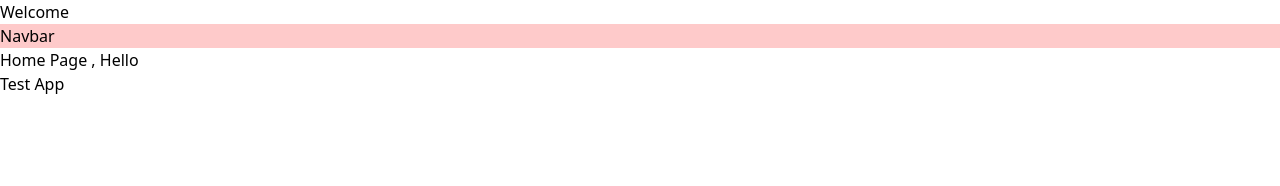
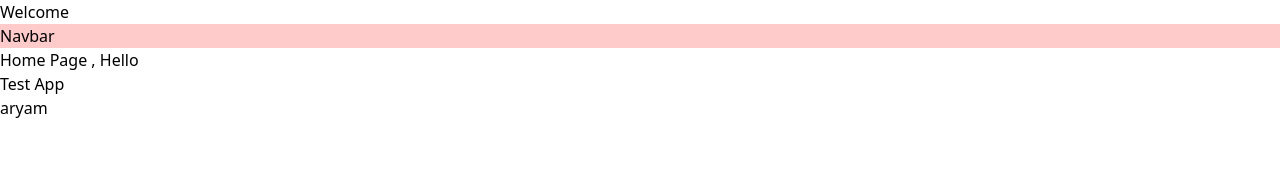
Before and after one commit to AASB7/Training_Project, a Next.js app: page / in a window 1280 px wide. Shown: the top 186 px of the page. Built offline with nearby package versions, Linux system fonts and the light colour scheme.

Commit message:
Add my name in page file

```diff
--- a/app/page.jsx
+++ b/app/page.jsx
@@ -8,6 +8,7 @@ export default function Home() {
     <Navbar/>
     <h3>Home Page , Hello</h3>
     <h3>Test App </h3>
+    <p>aryam</p>
     </>
   )
 }
```
